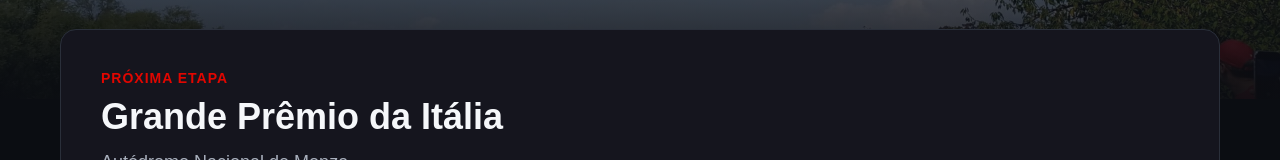
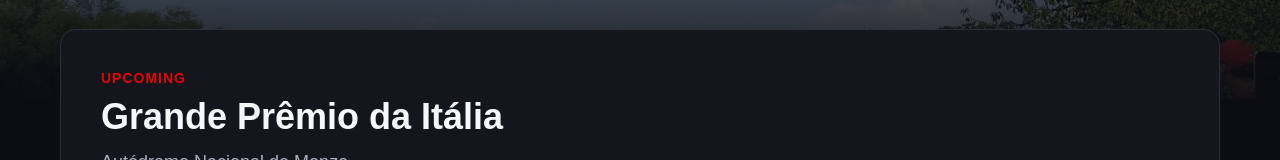
Before and after one commit to edu7k/its-race-weekend, a Next.js app in the folder its-race-weekend/: page / in a window 1280 px wide. Shown: the part 391-551 px from the top of the page. Built offline with nearby package versions, Linux system fonts and the light colour scheme.

Commit message:
refactor: correção do nome do componente NextRaceCard para RaceWeekendCard

```diff
--- a/its-race-weekend/app/page.tsx
+++ b/its-race-weekend/app/page.tsx
@@ -1,4 +1,4 @@
-import RaceWeekendCard from "../components/home/NextRaceCard";
+import RaceWeekendCard from "../components/home/RaceWeekendCard";
 import { mockNextRaceWeekend } from "../lib/mock-race-weekend";
 import "../styles/pages/home.css";
 
--- a/its-race-weekend/components/home/NextRaceCard.tsx
+++ b/its-race-weekend/components/home/RaceWeekendCard.tsx
@@ -3,7 +3,7 @@
     RaceWeekendStatus,
 } from "../../types/race-weekend"
 
-type NextRaceCardProps = {
+type RaceWeekendCardProps = {
     raceWeekend: RaceWeekend;
 };
 
@@ -16,7 +16,7 @@
     return "Encerrada"
 }
 
-export default function RaceWeekendCard({raceWeekend, }: NextRaceCardProps ) {
+export default function RaceWeekendCard({raceWeekend, }: RaceWeekendCardProps ) {
     const weekendPeriod =
         raceWeekend.startDate !== null && raceWeekend.endDate !== null ? ` ${raceWeekend.startDate} até ${raceWeekend.endDate}`:
         "Data a Definir";
@@ -26,7 +26,7 @@
       aria-labelledby="next-weekend-title">
             <header className="weekend-card-header">
                 <span className="weekend-status">
-                    {getWeekendStatus(raceWeekend.status)}
+                    {raceWeekend.status}
                 </span>
 
                 <h2 id="next-weekend-title">{raceWeekend.name}</h2>
```
